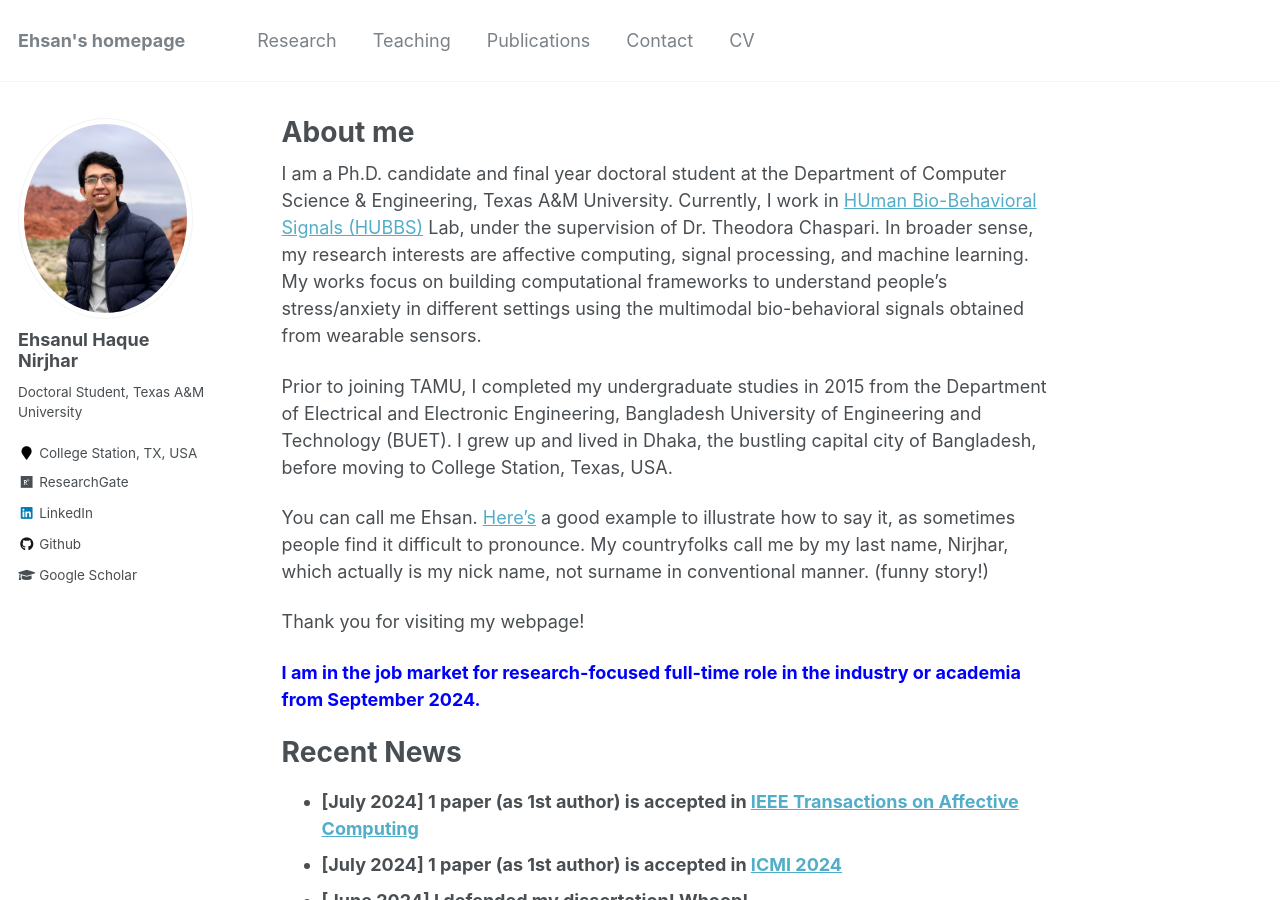
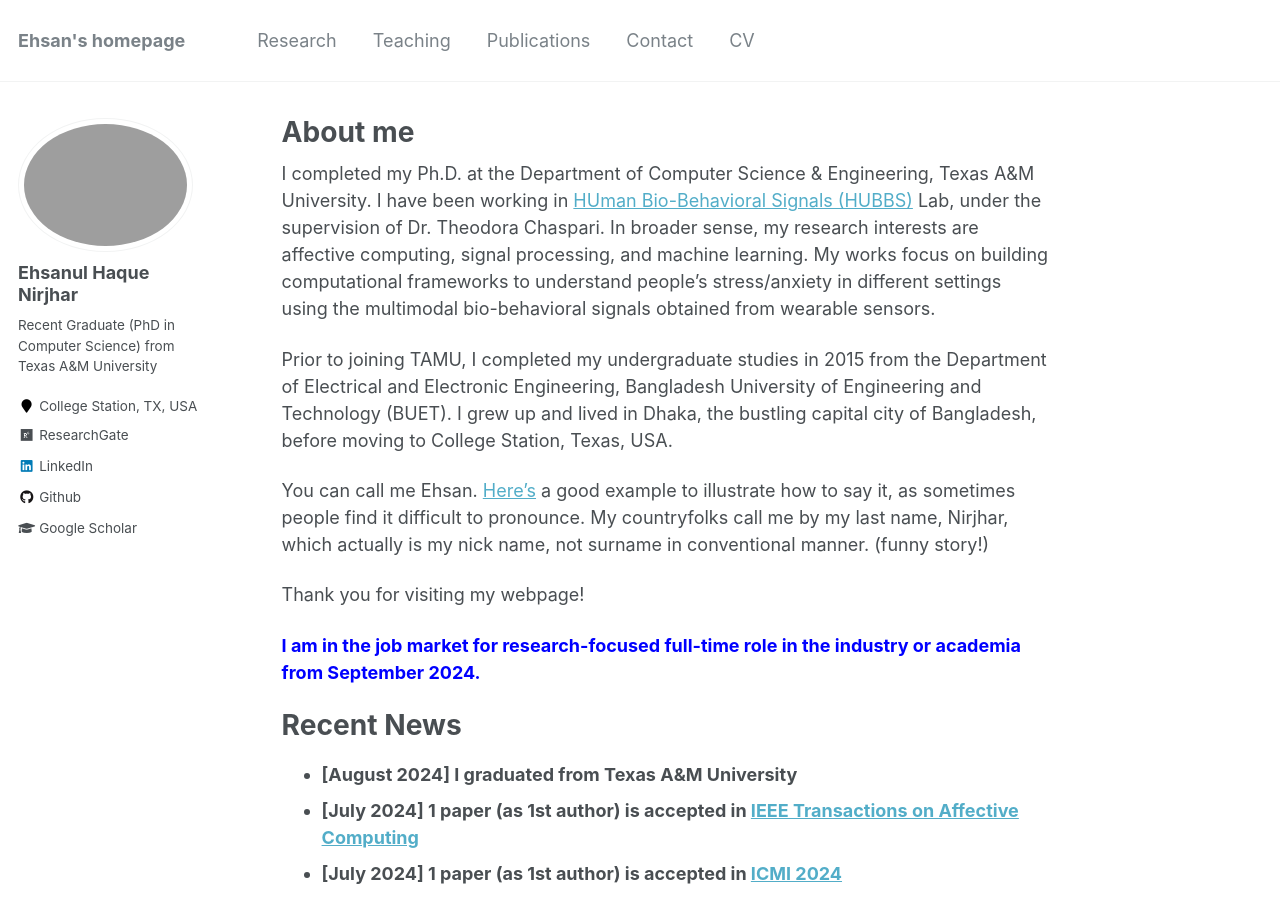
Before and after one commit to Ehsan-Nirjhar/Ehsan-Nirjhar.github.io, a Jekyll site: the page built from _pages/about.md, in a window 1280 px wide and 900 px high. Built offline with Jekyll 4.4.1, drawn with Linux system fonts in a browser that asks for light colours.

Commit message:
Graduation update_Aug2024

```diff
--- a/_config.yml
+++ b/_config.yml
@@ -81,8 +81,8 @@ analytics:
 # Site Author
 author:
   name             : "Ehsanul Haque Nirjhar"
-  avatar           : "photo_Ehsanul Haque Nirjhar.jpg"
-  bio              : "Doctoral Student, Texas A&M University"
+  avatar           : "photo_Ehsanul Haque Nirjhar_2024.jpg"
+  bio              : "Recent Graduate (PhD in Computer Science) from Texas A&M University"
   location         : "College Station, TX, USA"
   employer         :
   pubmed           :
--- a/_pages/about.md
+++ b/_pages/about.md
@@ -8,8 +8,8 @@ redirect_from:
   - /about.html
 ---
 
-I am a Ph.D. candidate and final year doctoral student at the Department of Computer Science & Engineering, Texas A&M University.
-Currently, I work in [HUman Bio-Behavioral Signals (HUBBS)](https://hubbs.engr.tamu.edu/) Lab, under the supervision of Dr. Theodora Chaspari.
+I completed my Ph.D. at the Department of Computer Science & Engineering, Texas A&M University.
+I have been working in [HUman Bio-Behavioral Signals (HUBBS)](https://hubbs.engr.tamu.edu/) Lab, under the supervision of Dr. Theodora Chaspari.
 In broader sense, my research interests are affective computing, signal processing, and machine learning.
 My works focus on building computational frameworks to understand people's stress/anxiety in different settings using the multimodal bio-behavioral signals obtained from wearable sensors.
 
@@ -26,6 +26,7 @@ Thank you for visiting my webpage!
 
 Recent News
 ======
+- **[August 2024] I graduated from Texas A&M University**
 - **[July 2024] 1 paper (as 1st author) is accepted in [IEEE Transactions on Affective Computing](https://ieeexplore.ieee.org/xpl/RecentIssue.jsp?punumber=5165369)**
 - **[July 2024] 1 paper (as 1st author) is accepted in [ICMI 2024](https://icmi.acm.org/2024/)**
 - **[June 2024] I defended my dissertation! Whoop!**
```
Also changed, not shown: 1 other file.
